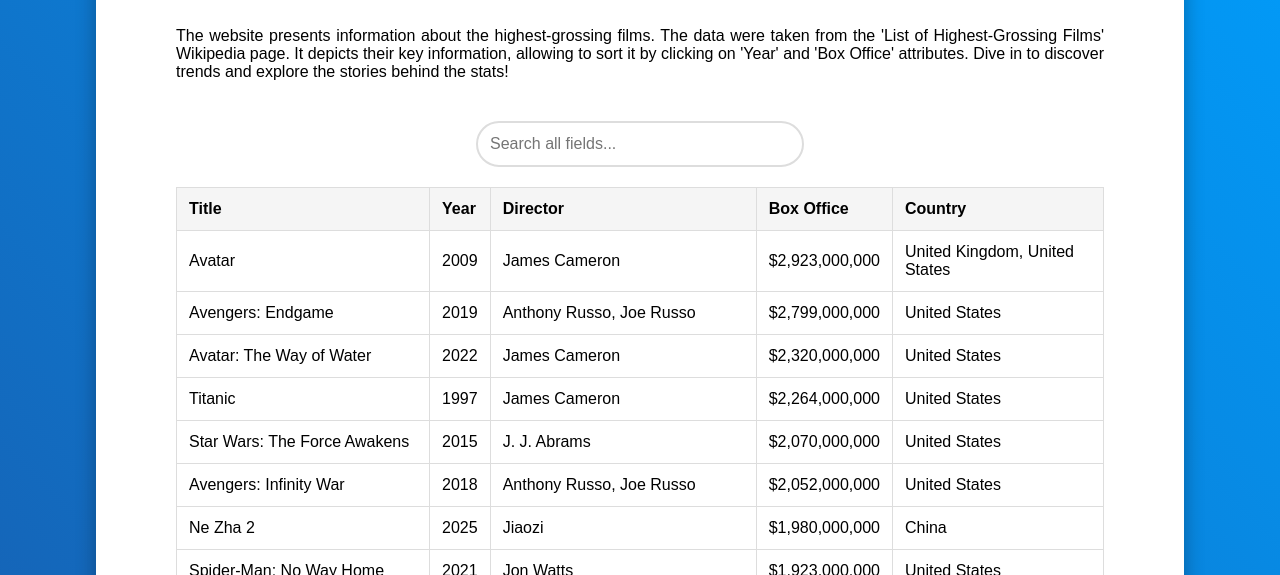
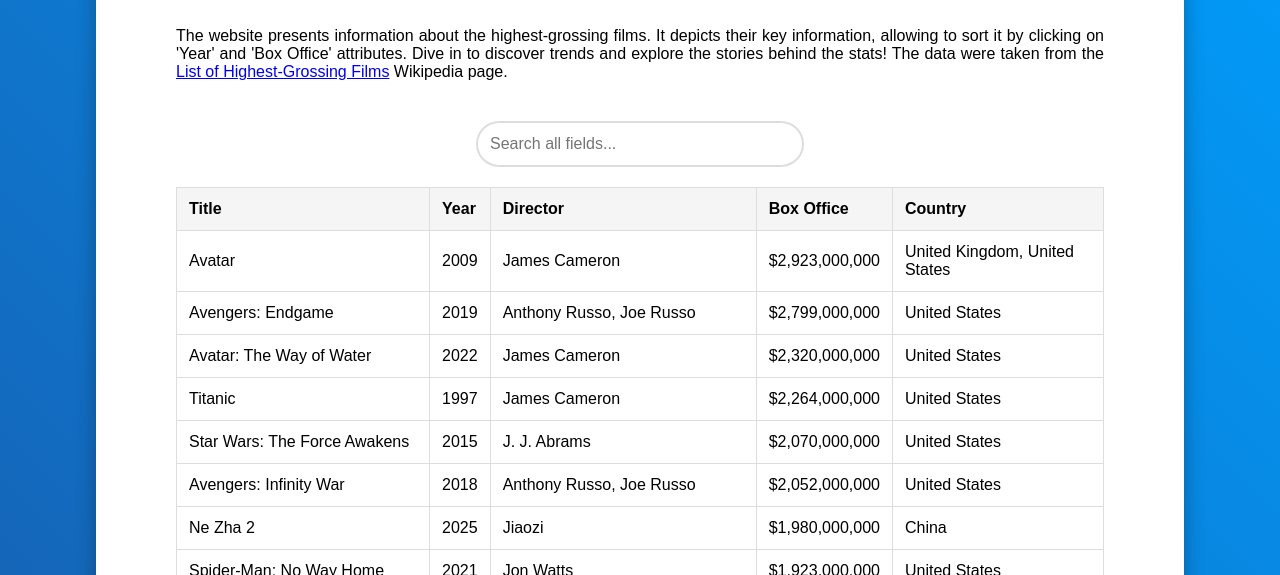
Before and after one commit to scrii/highest-grossing-films, a plain HTML site: page index.html in a window 1280 px wide. Shown: the part 225-800 px from the top of the page. Drawn offline with Linux system fonts and the light colour scheme.

Commit message:
fix(index): edit text

```diff
--- a/index.html
+++ b/index.html
@@ -9,9 +9,10 @@
     <div class="black-rectangle">
         <h1>Highest-Grossing Films</h1>
         <p class="content-text">
-            The website presents information about the highest-grossing films. The data were taken from the 'List of Highest-Grossing Films' Wikipedia page.
+            The website presents information about the highest-grossing films.
             It depicts their key information, allowing to sort it by clicking on 'Year' and 'Box Office' attributes.
             Dive in to discover trends and explore the stories behind the stats!
+            The data were taken from the <a href="https://en.wikipedia.org/wiki/List_of_highest-grossing_films">List of Highest-Grossing Films</a> Wikipedia page.
         </p>
         <div class="controls">
             <input type="text" id="search" placeholder="Search all fields...">
```
